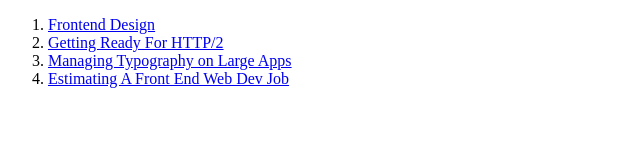
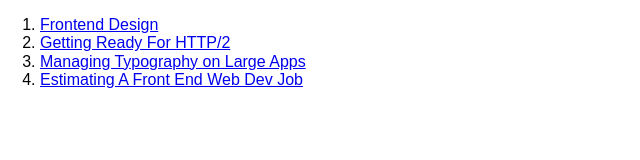
Before and after one commit to KonstLof/Build_an_Interactive_Website, a plain HTML site: page index.html in a window 1280 px wide. Shown: the whole page, without its empty margins (0-640 px from the left). Drawn offline with Linux system fonts and the light colour scheme.

Commit message:
Main.css first commit

```diff
--- a/index.html
+++ b/index.html
@@ -3,6 +3,7 @@
   <head>
     <title>Front End News</title>
     <meta charset='utf-8'></meta>
+    <link rel='stylesheet' href='normalize.css'/>
   </head>
   <body>
     <header>
```
Also changed, not shown: main.css (+18 -0 lines).
